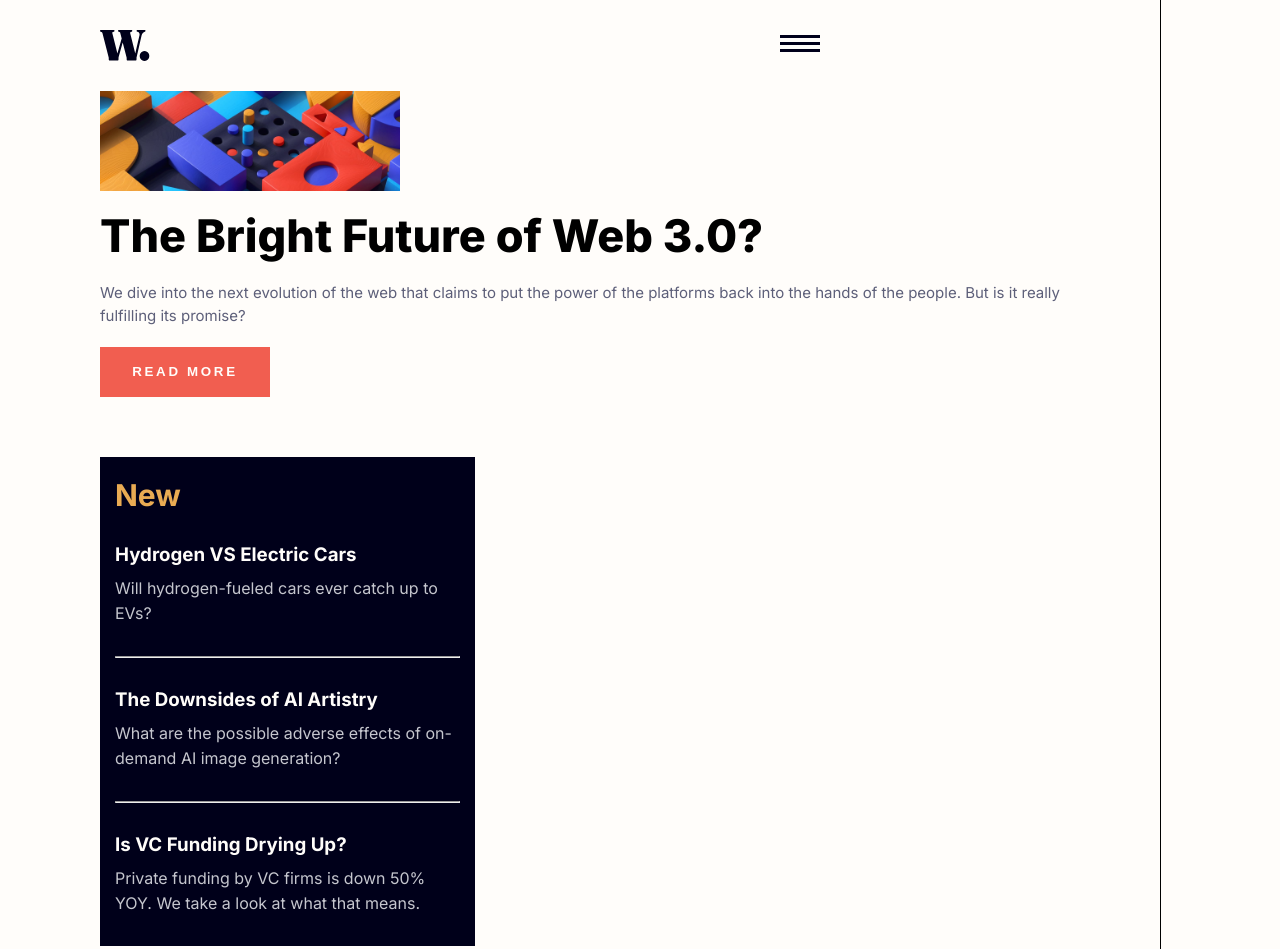
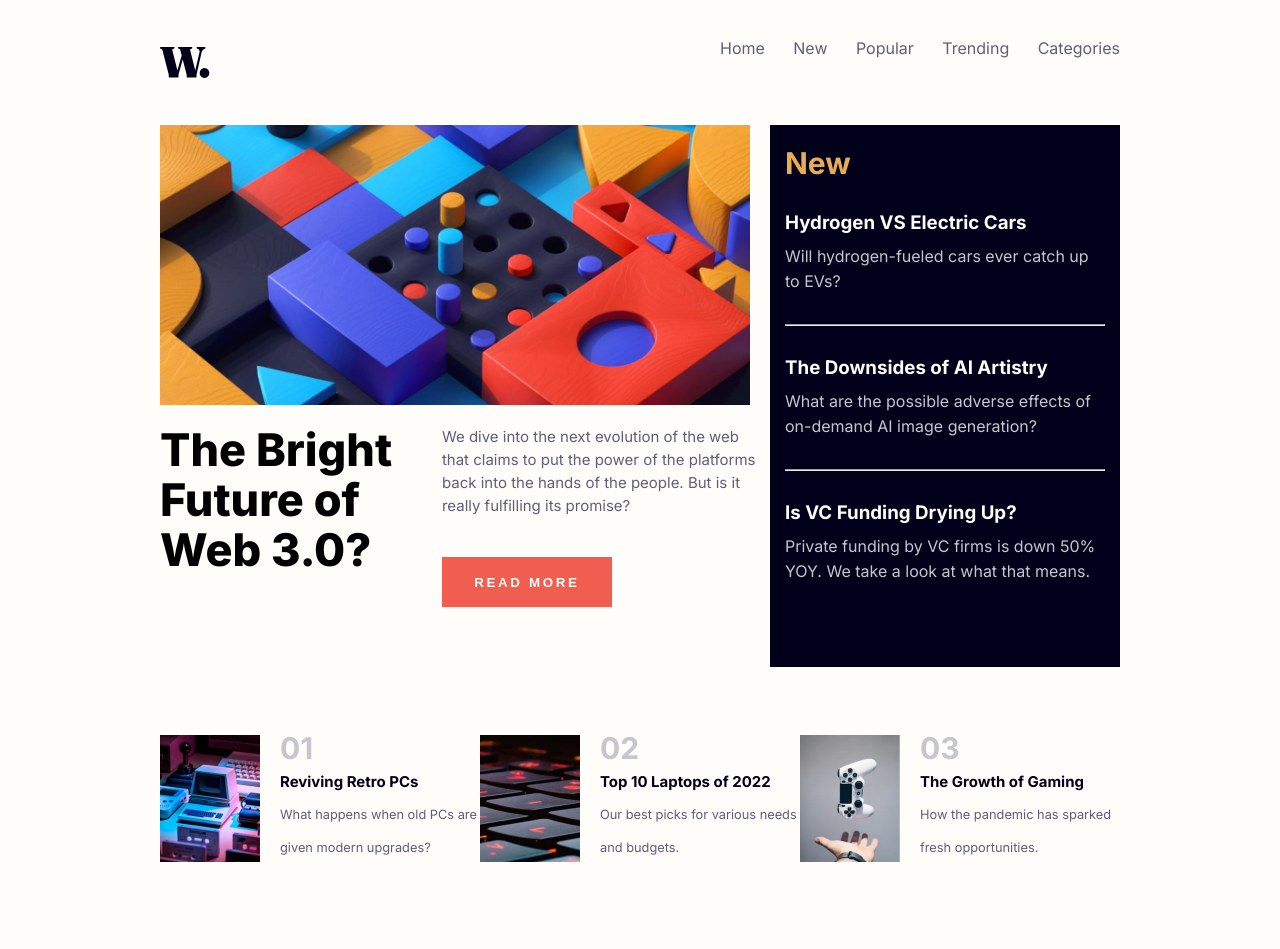
Before and after one commit to mimiwrp/news-homepage, a plain HTML site: page index.html in a window 1280 px wide. Shown: the top 949 px of the page. After the commit the page ends 909 px from the top, so only its background shows below. Drawn offline with Linux system fonts and the light colour scheme.

Commit message:
edit desktop design

```diff
--- a/index.html
+++ b/index.html
@@ -34,30 +34,34 @@
         <span class="hamburger">
           <img src="assets/images/icon-menu.svg" alt="SVG image" />
         </span>
-        <!-- <nav class="menu">
+        <div class="hidden-nav">
+          <nav class="menu">
             <div class="close-icon">
               <img src="assets/images/icon-menu-close.svg" alt="logo-close" />
             </div>
             <ul>
-            <li>Home</li>
-            <li>New</li>
-            <li>Popular</li>
-            <li>Trending</li>
-            <li>Categories</li>
+              <li><a>Home</a></li>
+              <li><a>New</a></li>
+              <li><a>Popular</a></li>
+              <li><a>Trending</a></li>
+              <li><a>Categories</a></li>
             </ul>
-        </nav> -->
+          </nav>
+        </div>
       </nav>
       <!-- Home New Popular Trending Categories  -->
 
       <section class="content-body">
         <div class="img-container"></div>
         <h1>The Bright Future of Web 3.0?</h1>
+        <div class="txt-container">
           <p>
             We dive into the next evolution of the web that claims to put the
             power of the platforms back into the hands of the people. But is it
             really fulfilling its promise?
           </p>
           <button>Read more</button>
+        </div>
 
         <div class="news-box">
           <h1>New</h1>
--- a/style.css
+++ b/style.css
@@ -13,7 +13,7 @@ body {
   padding-right: 15px;
   padding-top: 30px;
   padding-bottom: 30px;
-  outline: 1px solid black;
+
 }
 nav {
   width: 375px;
@@ -28,6 +28,12 @@ nav > img {
 .hamburger:hover {
   cursor: pointer;
 }
+.hidden-nav {
+  display: none;
+}
+/* .close-icon {
+  display: none;
+} */
 .content-body > .img-container {
   width: 375px;
   height: 375px;
@@ -42,14 +48,14 @@ nav > img {
   padding-bottom: 20px;
   line-height: 50px;
 }
-.content-body > p {
+.content-body > .txt-container > p {
   font-weight: 400;
   font-size: 15px;
   color: hsl(236, 13%, 42%);
   line-height: 23px;
   padding-bottom: 20px;
 }
-.content-body > button {
+.content-body > .txt-container > button {
   background-color: hsl(5, 85%, 63%);
   color: hsl(36, 100%, 99%);
   width: 170px;
@@ -58,8 +64,11 @@ nav > img {
   text-transform: uppercase;
   letter-spacing: 0.2em;
   font-weight: 700;
+  margin: 20px;
+  margin-left: 0;
+  margin-bottom: 60px;
 }
-.content-body > button:hover {
+.content-body > .txt-container > button:hover {
   cursor: pointer;
   background-color: hsl(240, 100%, 5%);
 }
@@ -68,7 +77,7 @@ nav > img {
   width: 345px;
   background-color: hsl(240, 100%, 5%);
   color: hsl(36, 100%, 99%);
-  margin-top: 60px;
+  margin-top: 0px;
   padding-left: 15px;
   padding-right: 15px;
 }
@@ -149,31 +158,72 @@ hr {
 /* desktop design */
 @media (min-width: 768px) {
   .main-container {
-    width: 75%;
-    height: auto;
-    padding-left: 100px;
-    padding-right: 100px;
-    outline: 1px solid black;
+    margin: 0 auto;
+    width: 960px;
   }
   nav {
-    width: 75%;
+    width: 100%;
     padding-bottom: 30px;
     display: flex;
     justify-content: space-between;
     align-items: center;
   }
+  .hamburger {
+    visibility: hidden;
+  }
+  .hidden-nav {
+    display:contents;
+  }
+  .close-icon {
+    visibility: hidden;
+  }
+  .hidden-nav > .menu > ul {
+    visibility:visible;
+    display: flex;
+    flex-direction: row;
+    justify-content: space-between;
+    align-items: center;
+    list-style: none;
+    color: hsl(236, 13%, 42%);
+    width: 400px;
+  }
+  .hidden-nav > .menu > ul > li > a:hover {
+    cursor: pointer;
+    color:hsl(5, 85%, 63%);
+  }
+  .content-body {
+    display: grid;
+    grid-template-areas: 'img img news'
+    'h1 txt news';
+  }
   .content-body > .img-container {
     background-image: url("assets/images/image-web-3-desktop.jpg");
-    width: 300px;
-    height: 100px;
-    background-size: cover;
-    background-position: center;
+    width: 590px;
+    height: 280px;
+    max-width: 100%;
+    max-height: 100%;
+    grid-area: img;
+  }
+  .content-body > h1 {
+    grid-area: h1;
+  }
+  .content-body > .txt-container {
+    grid-area: txt;
+    padding-top: 20px;
+  }
+  .content-body > .news-box {
+    grid-area: news;
+    width: 320px;
   }
   .carousel {
     display: flex;
     flex-direction: row;
     margin-top: 50px;
   }
+  .textbox {
+    font-size: 1vw;
+  }
+
 }
 
 /* <img src="assets/images/image-web-3-mobile.jpg" alt="web3mobile" /> */
```
Lines whose indentation alone changed are shown as unchanged.
